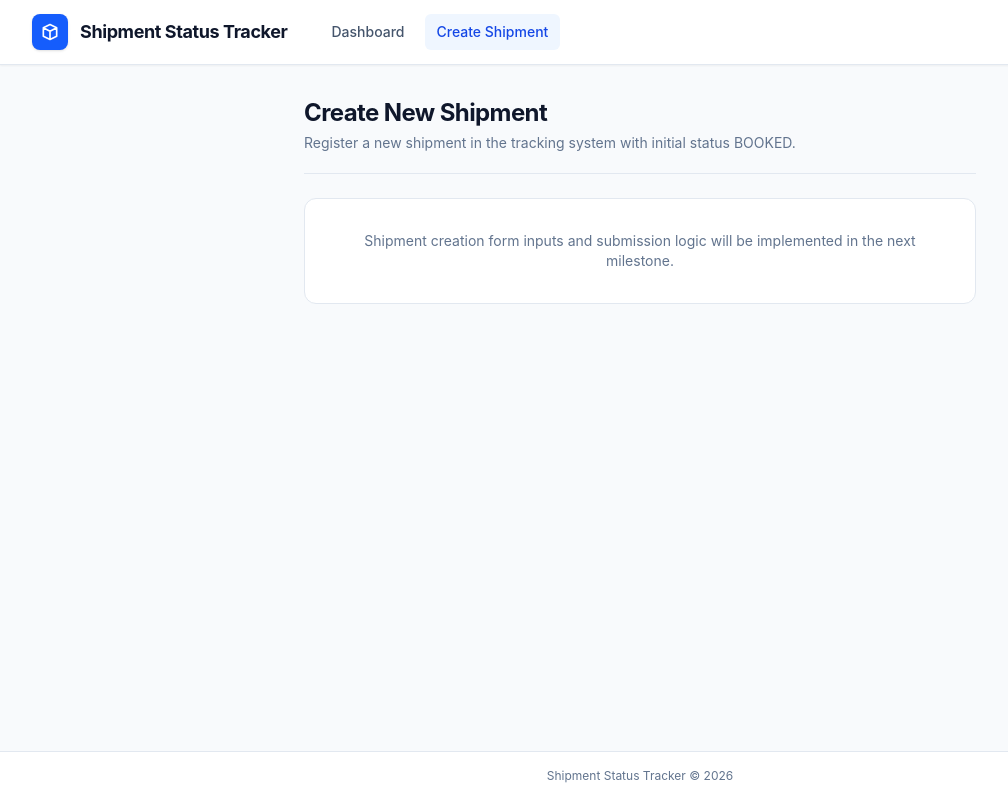
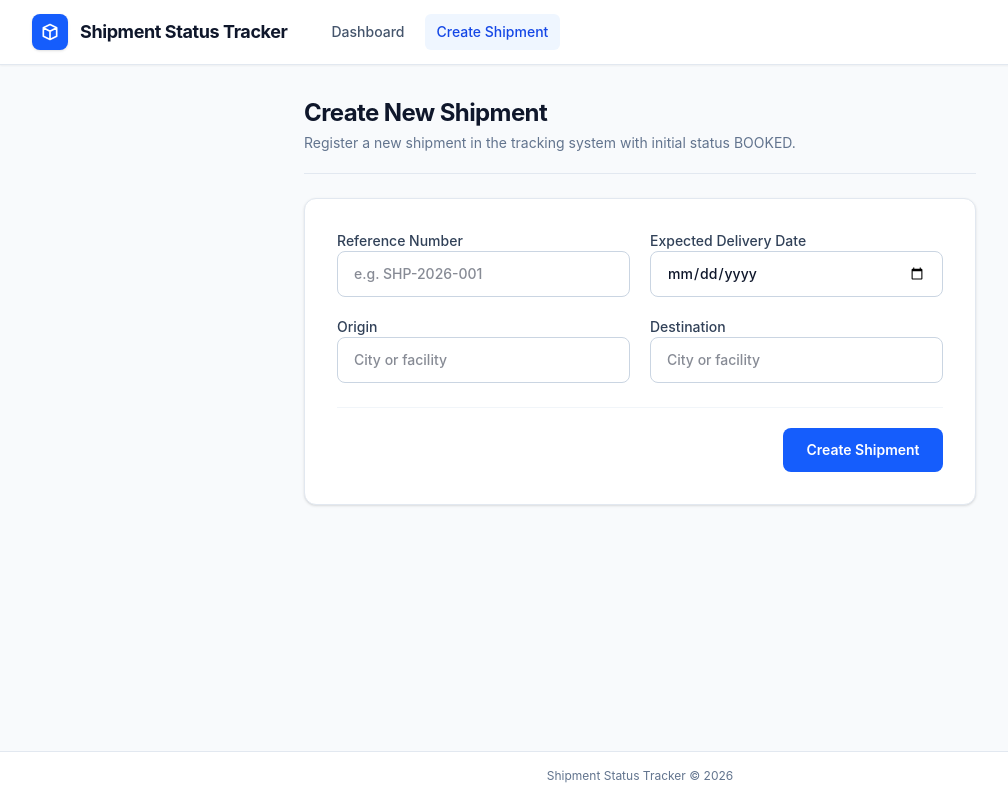
Before and after one commit to Rishu778/Shipment-status-tracker, a React (Vite) app in the folder client/: page /create in a window 1280 px wide. Shown: the whole page, without its empty margins (0-1008 px from the left). Built offline with nearby package versions, Linux system fonts and the light colour scheme; no server answers.

Commit message:
Add create shipment form

```diff
--- a/client/src/pages/CreateShipment.tsx
+++ b/client/src/pages/CreateShipment.tsx
@@ -1,6 +1,62 @@
-import React from 'react';
+import { useState } from "react";
+import type { FormEvent } from "react";
+import { useNavigate } from "react-router-dom";
+import axios from "axios";
+import { createShipment } from "../services/api";
+import type { CreateShipmentInput } from "../types/shipment";
 
-export const CreateShipment: React.FC = () => {
+const initialFormData: CreateShipmentInput = {
+  referenceNumber: "",
+  origin: "",
+  destination: "",
+  expectedDeliveryDate: "",
+};
+
+export const CreateShipment = () => {
+  const navigate = useNavigate();
+  const [formData, setFormData] = useState<CreateShipmentInput>(initialFormData);
+  const [error, setError] = useState("");
+  const [success, setSuccess] = useState("");
+  const [isSubmitting, setIsSubmitting] = useState(false);
+
+  const handleSubmit = async (event: FormEvent<HTMLFormElement>) => {
+    event.preventDefault();
+
+    const shipment = {
+      referenceNumber: formData.referenceNumber.trim(),
+      origin: formData.origin.trim(),
+      destination: formData.destination.trim(),
+      expectedDeliveryDate: formData.expectedDeliveryDate,
+    };
+
+    if (Object.values(shipment).some((value) => !value)) {
+      setSuccess("");
+      setError("Please complete all fields before creating the shipment.");
+      return;
+    }
+
+    try {
+      setIsSubmitting(true);
+      setError("");
+      setSuccess("");
+
+      const createdShipment = await createShipment(shipment);
+      setSuccess("Shipment created successfully. Redirecting to its details...");
+
+      window.setTimeout(() => {
+        navigate(`/shipments/${createdShipment.id}`);
+      }, 600);
+    } catch (requestError: unknown) {
+      const backendMessage = axios.isAxiosError<{ message?: string }>(requestError)
+        ? requestError.response?.data?.message
+        : undefined;
+
+      setError(backendMessage ?? "Unable to create the shipment. Please try again.");
+    } finally {
+      setIsSubmitting(false);
+    }
+  };
+
   return (
     <div className="max-w-2xl mx-auto space-y-6">
       <div className="border-b border-slate-200 pb-5">
@@ -10,11 +66,89 @@ export const CreateShipment: React.FC = () => {
         </p>
       </div>
 
-      <div className="bg-white rounded-xl border border-slate-200 p-8">
-        <p className="text-sm text-slate-500 text-center">
-          Shipment creation form inputs and submission logic will be implemented in the next milestone.
-        </p>
-      </div>
+      <form
+        onSubmit={handleSubmit}
+        className="space-y-6 rounded-xl border border-slate-200 bg-white p-6 shadow-sm sm:p-8"
+      >
+        {error && (
+          <div role="alert" className="rounded-lg bg-red-50 p-4 text-sm text-red-700">
+            {error}
+          </div>
+        )}
+
+        {success && (
+          <div role="status" className="rounded-lg bg-emerald-50 p-4 text-sm text-emerald-700">
+            {success}
+          </div>
+        )}
+
+        <div className="grid gap-5 sm:grid-cols-2">
+          <label className="space-y-2 text-sm font-medium text-slate-700">
+            <span>Reference Number</span>
+            <input
+              type="text"
+              value={formData.referenceNumber}
+              onChange={(event) =>
+                setFormData((current) => ({ ...current, referenceNumber: event.target.value }))
+              }
+              disabled={isSubmitting}
+              className="w-full rounded-lg border border-slate-300 bg-white px-4 py-3 text-slate-900 outline-none transition focus:border-blue-500 focus:ring-2 focus:ring-blue-100 disabled:cursor-not-allowed disabled:bg-slate-50"
+              placeholder="e.g. SHP-2026-001"
+            />
+          </label>
+
+          <label className="space-y-2 text-sm font-medium text-slate-700">
+            <span>Expected Delivery Date</span>
+            <input
+              type="date"
+              value={formData.expectedDeliveryDate}
+              onChange={(event) =>
+                setFormData((current) => ({ ...current, expectedDeliveryDate: event.target.value }))
+              }
+              disabled={isSubmitting}
+              className="w-full rounded-lg border border-slate-300 bg-white px-4 py-3 text-slate-900 outline-none transition focus:border-blue-500 focus:ring-2 focus:ring-blue-100 disabled:cursor-not-allowed disabled:bg-slate-50"
+            />
+          </label>
+
+          <label className="space-y-2 text-sm font-medium text-slate-700">
+            <span>Origin</span>
+            <input
+              type="text"
+              value={formData.origin}
+              onChange={(event) =>
+                setFormData((current) => ({ ...current, origin: event.target.value }))
+              }
+              disabled={isSubmitting}
+              className="w-full rounded-lg border border-slate-300 bg-white px-4 py-3 text-slate-900 outline-none transition focus:border-blue-500 focus:ring-2 focus:ring-blue-100 disabled:cursor-not-allowed disabled:bg-slate-50"
+              placeholder="City or facility"
+            />
+          </label>
+
+          <label className="space-y-2 text-sm font-medium text-slate-700">
+            <span>Destination</span>
+            <input
+              type="text"
+              value={formData.destination}
+              onChange={(event) =>
+                setFormData((current) => ({ ...current, destination: event.target.value }))
+              }
+              disabled={isSubmitting}
+              className="w-full rounded-lg border border-slate-300 bg-white px-4 py-3 text-slate-900 outline-none transition focus:border-blue-500 focus:ring-2 focus:ring-blue-100 disabled:cursor-not-allowed disabled:bg-slate-50"
+              placeholder="City or facility"
+            />
+          </label>
+        </div>
+
+        <div className="flex justify-end border-t border-slate-100 pt-5">
+          <button
+            type="submit"
+            disabled={isSubmitting}
+            className="inline-flex min-w-40 items-center justify-center rounded-lg bg-blue-600 px-5 py-3 text-sm font-semibold text-white transition hover:bg-blue-700 focus:outline-none focus:ring-2 focus:ring-blue-500 focus:ring-offset-2 disabled:cursor-not-allowed disabled:bg-blue-400"
+          >
+            {isSubmitting ? "Creating shipment..." : "Create Shipment"}
+          </button>
+        </div>
+      </form>
     </div>
   );
 };
--- a/client/src/services/api.ts
+++ b/client/src/services/api.ts
@@ -1,5 +1,5 @@
 import axios from "axios";
-import type { Shipment, ShipmentStatus } from "../types/shipment";
+import type { CreateShipmentInput, Shipment, ShipmentStatus } from "../types/shipment";
 
 const api = axios.create({
   baseURL: import.meta.env.VITE_API_BASE_URL,
@@ -22,4 +22,9 @@ export const getShipments = async (
   return response.data.shipments;
 };
 
+export const createShipment = async (shipment: CreateShipmentInput): Promise<Shipment> => {
+  const response = await api.post("/shipments", shipment);
+  return response.data.shipment;
+};
+
 export default api;
```
